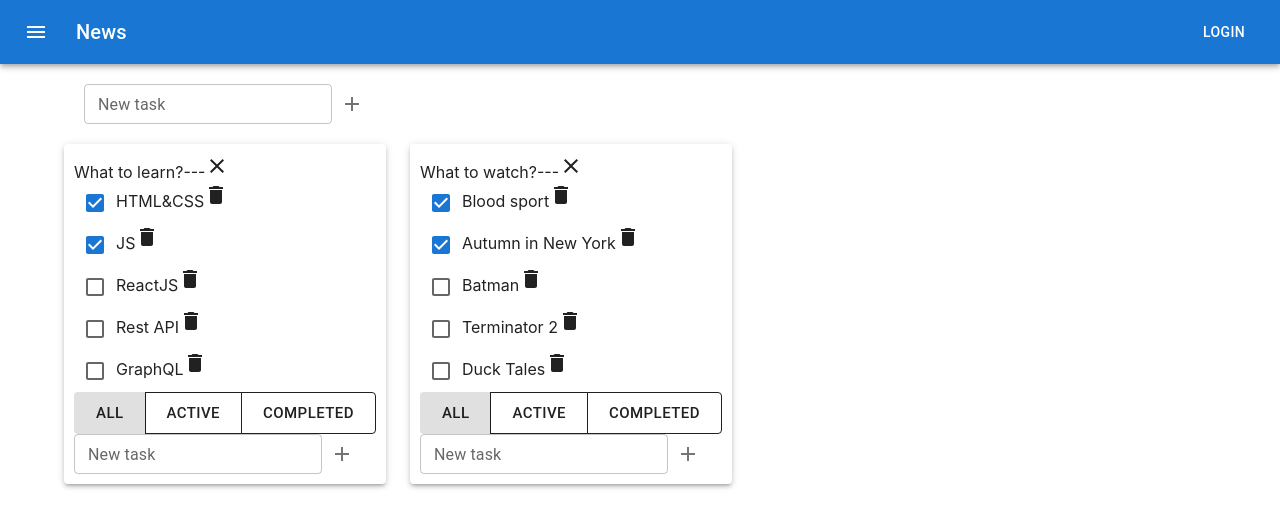
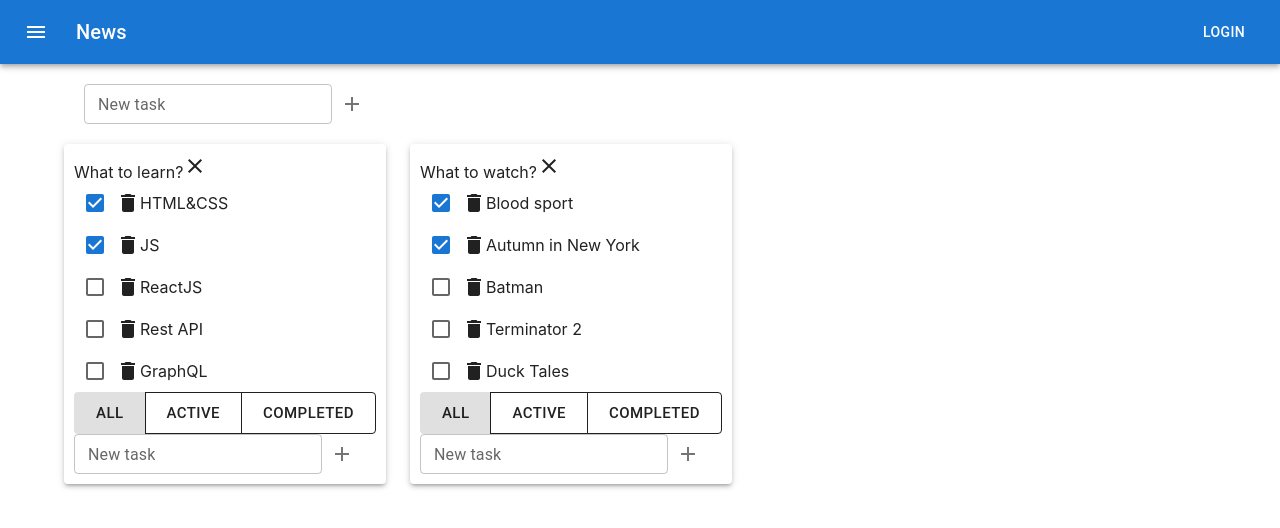
Before and after one commit to Dro5zd/it-incubator-todolist-ts-001, a React (Create React App) app: page / in a window 1280 px wide. Shown: the top 528 px of the page. Built offline with nearby package versions, Linux system fonts and the light colour scheme.

Commit message:
Lesson 6 Todolist add EditableSpan.tsx start

```diff
--- /dev/null
+++ b/src/EditableSpan.tsx
@@ -0,0 +1,22 @@
+import React, {useState} from 'react';
+
+export type EditableSpanPropsType = {
+    title: string
+}
+
+export const EditableSpan = (props: EditableSpanPropsType) => {
+
+    const [editMode, setEditMode] = useState(false)
+
+    const activateEditMode = () => {
+        setEditMode(true)
+    }
+    const activateViewMode = () => {
+        setEditMode(false)
+    }
+
+    return editMode
+        ? <input value={props.title} autoFocus onBlur={activateViewMode}/>
+        : <span onDoubleClick={activateEditMode}>{props.title}</span>
+        ;
+};
--- /dev/null
+++ b/src/Todolist.module.css
@@ -0,0 +1,5 @@
+.spanContainer {
+    display: flex;
+    align-items: center;
+    justify-content: flex-start;
+}
--- a/src/Todolist.tsx
+++ b/src/Todolist.tsx
@@ -4,6 +4,8 @@ import {AddItemForm} from './AddItemForm';
 import DeleteIcon from '@mui/icons-material/Delete';
 import ClearIcon from '@mui/icons-material/Clear';
 import {Button, ButtonGroup, Checkbox} from '@mui/material';
+import {EditableSpan} from './EditableSpan';
+import s from './Todolist.module.css'
 
 export type ObjectType = {
     id: string,
@@ -41,22 +43,19 @@ export const Todolist = (props: TodolistPropsType) => {
 
     return (
         <div>
-            <span >{props.title}---</span>
+            <span >{props.title}</span>
             <ClearIcon onClick={onClickRemoveTodolistHandler}/>
-
             <div>
                 {props.tasks.map((i) => {
                     const changeStatusHandler = (event: ChangeEvent<HTMLInputElement>) => {
                         props.ChangeStatus(i.id, event.currentTarget.checked, props.id)
                     }
                     return (
-                        <div key={i.id}>
+                        <div key={i.id} className={s.spanContainer}>
                             <Checkbox checked={i.isDone}
                                       onChange={changeStatusHandler}/>
-                            <span>
-                                    {i.title}
-                                <DeleteIcon onClick={() => onClickRemoveTasksButtonHandler(i.id, props.id)}
-                                            /></span>
+                            <DeleteIcon onClick={() => onClickRemoveTasksButtonHandler(i.id, props.id)}/>
+                            <EditableSpan title={i.title}/>
                         </div>
                     )
                 })
@@ -76,8 +75,6 @@ export const Todolist = (props: TodolistPropsType) => {
             </ButtonGroup>
             <AddItemForm addItem={addTask}/>
         </div>
-
-
 )
     ;
 };
```
